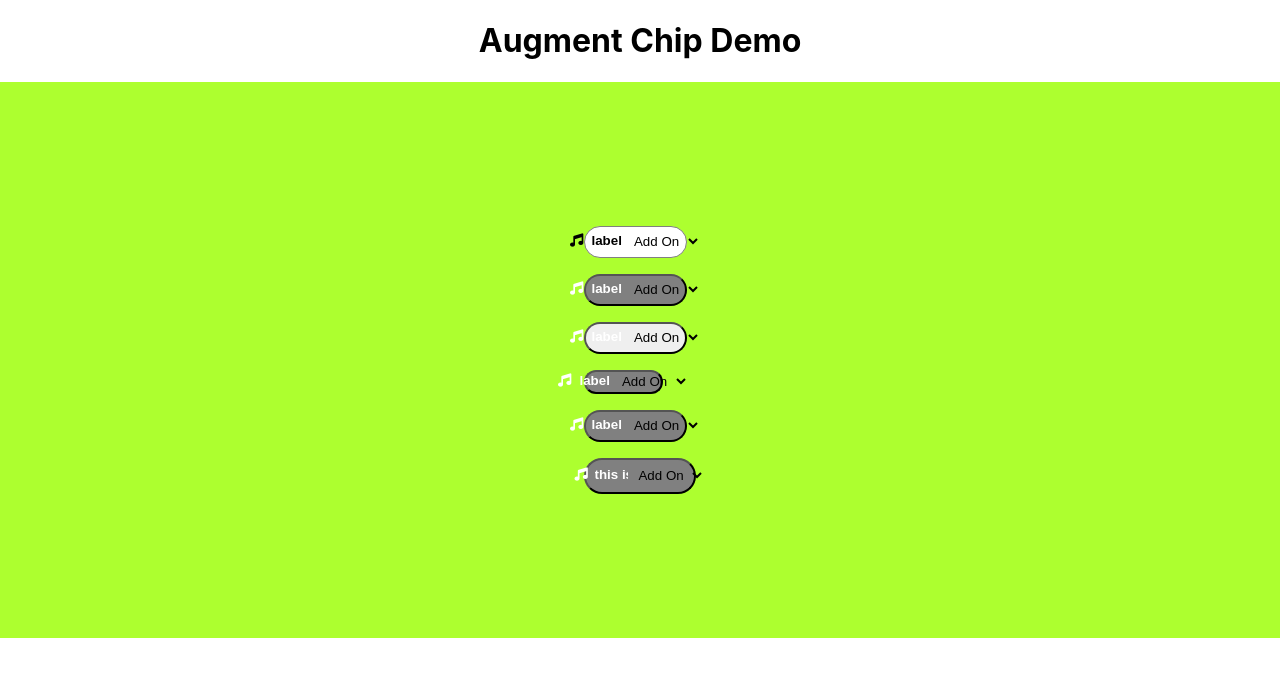
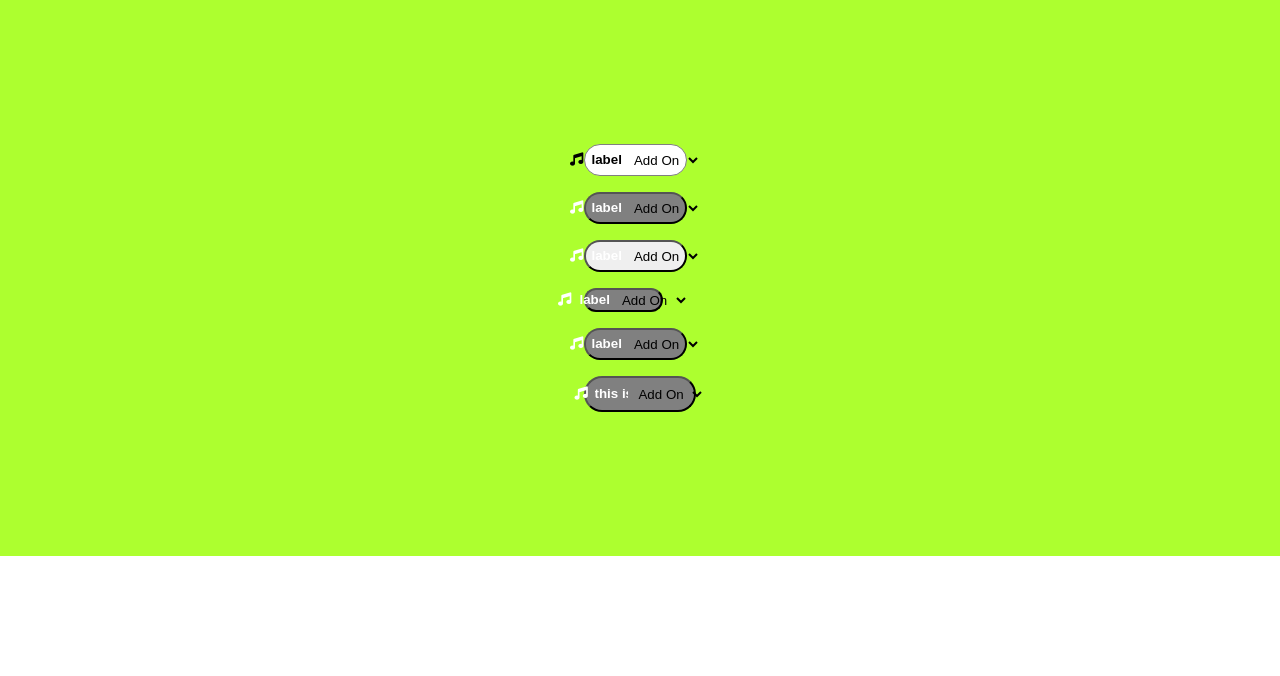
Before and after one commit to timdecillis/augment-chip-library, a React (Create React App) app: page / in a window 1280 px wide. Shown: the top 676 px of the page. Built offline with nearby package versions, Linux system fonts and the light colour scheme.

Commit message:
deleted unused copy

```diff
--- a/src/App.tsx
+++ b/src/App.tsx
@@ -5,7 +5,6 @@ import displayComponents from "./utils/chipCreator";
 function App() {
   return (
     <div className="App">
-      <h1>Augment Chip Demo</h1>
       <Container components={displayComponents} />
     </div>
   );
```
